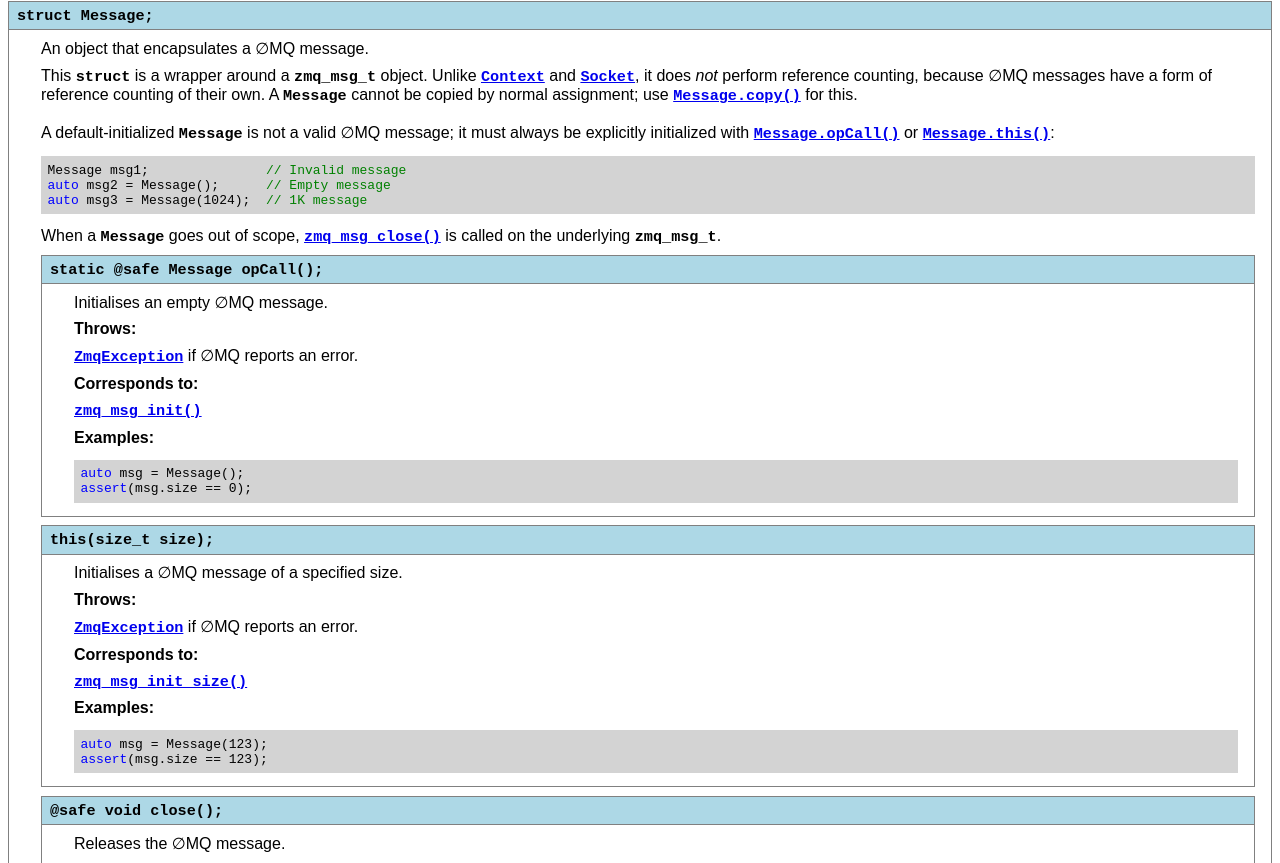
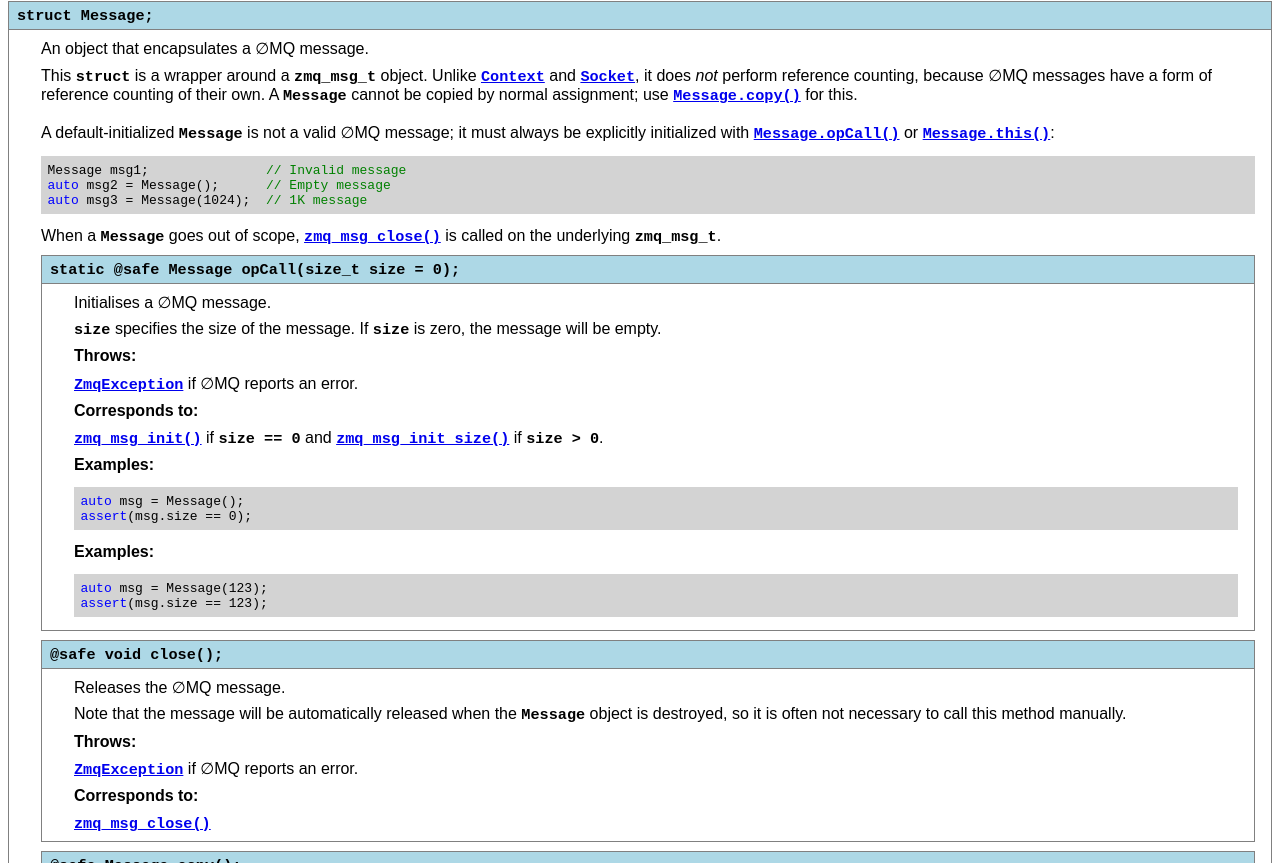
Before and after one commit to kyllingstad/zmqd, a plain HTML site: page zmqd.html in a window 1280 px wide. Shown: the part 11137-12000 px from the top of the page. Drawn offline with Linux system fonts and the light colour scheme.

Commit message:
Minor master doc update

```diff
--- a/zmqd.html
+++ b/zmqd.html
@@ -791,29 +791,24 @@ must always be explicitly initialized with <code><a href="#Message.opCall">Messa
 When a <code>Message</code> goes out of scope, <code><a href="http://api.zeromq.org/3-2:zmq_msg_close()">zmq_msg_close()</a></code> is
 called on the underlying <code>zmq_msg_t</code>.</div>
 
-<section class="members"><h1>Members</h1><section class="member"><h1><code><a name="Message.opCall"></a>static @safe Message opCall();
+<section class="members"><h1>Members</h1><section class="member"><h1><code><a name="Message.opCall"></a>static @safe Message opCall(size_t size = 0);
 </code></h1>
-<p class="summary">Initialises an empty &#x2205;MQ message.
+<p class="summary">Initialises a &#x2205;MQ message.
 </p>
+<div class="ddoc_paragraphs"><code>size</code> specifies the size of the message.  If <code>size</code> is
+    zero, the message will be empty.
+
+</div>
 <section class="ddoc_section"><h1>Throws:</h1><div class="ddoc_paragraphs"> <code><a href="#ZmqException">ZmqException</a></code> if &#x2205;MQ reports an error.
 </div></section>
 <section class="ddoc_section"><h1>Corresponds to:</h1><div class="ddoc_paragraphs">
-<code><a href="http://api.zeromq.org/3-2:zmq_msg_init()">zmq_msg_init()</a></code></div></section>
+<code><a href="http://api.zeromq.org/3-2:zmq_msg_init()">zmq_msg_init()</a></code> if <code>size == 0</code> and
+        <code><a href="http://api.zeromq.org/3-2:zmq_msg_init_size()">zmq_msg_init_size()</a></code> if <code>size &gt; 0</code>.</div></section>
 <section class="ddoc_section"><h1>Examples:</h1><div class="ddoc_paragraphs"> <pre class="d_code">
 <font color=blue>auto</font> msg = Message();
 <font color=blue>assert</font>(msg.size == 0);
 </pre>
-</div></section>
-</section>
-<section class="member"><h1><code><a name="Message.this"></a> this(size_t size);
-</code></h1>
-<p class="summary">Initialises a &#x2205;MQ message of a specified size.
-</p>
-<section class="ddoc_section"><h1>Throws:</h1><div class="ddoc_paragraphs"> <code><a href="#ZmqException">ZmqException</a></code> if &#x2205;MQ reports an error.
-</div></section>
-<section class="ddoc_section"><h1>Corresponds to:</h1><div class="ddoc_paragraphs">
-<code><a href="http://api.zeromq.org/3-2:zmq_msg_init_size()">zmq_msg_init_size()</a></code></div></section>
-<section class="ddoc_section"><h1>Examples:</h1><div class="ddoc_paragraphs"> <pre class="d_code">
+</div></section><section class="ddoc_section"><h1>Examples:</h1><div class="ddoc_paragraphs"> <pre class="d_code">
 <font color=blue>auto</font> msg = Message(123);
 <font color=blue>assert</font>(msg.size == 123);
 </pre>
@@ -1136,7 +1131,7 @@ received message as an event description.</p>
                 <footer>
                     <div class="ddoc_paragraphs">Copyright (c) 2013–2014, Lars T. Kyllingstad. All rights reserved.
 </div>
-                    <p>This documentation was generated on Sun Feb  9 23:27:28 2014
+                    <p>This documentation was generated on Tue Mar  4 22:31:04 2014
  with
                        <a href="https://github.com/kyllingstad/ltkdoc">LTKdoc 0.1</a>.</p>
                 </footer>
```
